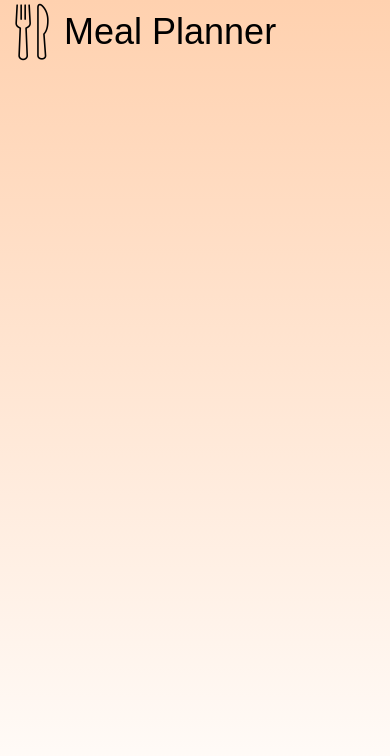
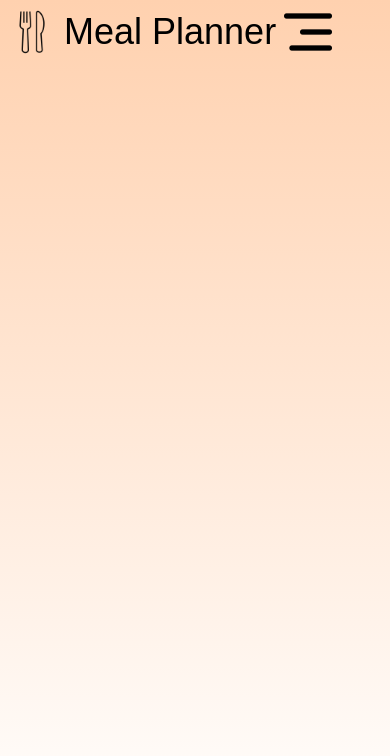
Before and after one commit to MatthewHilliard/Grub-Gallery, a React (Vite) app in the folder code/client/: page / in a window 390 px wide. Shown: the top 756 px of the page. Built offline with nearby package versions, Linux system fonts and the light colour scheme; a web font is replaced by a local one.

Commit message:
Imported hamburger menu

```diff
--- a/code/client/src/NavBar.jsx
+++ b/code/client/src/NavBar.jsx
@@ -1,14 +1,18 @@
 import logo from './assets/forkandknife.png'
+import menu_bar from './assets/menu_bar.png'
 
 function NavBar(){
     return(
-        <div class="flex flex-row">
-            <div class="basis-1/8">
-                <img class='h-16' src={logo}/>
+        <div class="flex flex-row mx-auto my-auto overflow-hidden">
+            <div class="">
+                <img class='h-16 py-2 px-2' src={logo}/>
             </div>
-            <div class="basis-1/8 py-3 text-4xl font-light">
+            <div class="py-3 text-4xl font-light">
                 <h1>Meal Planner</h1>
             </div>
+            <button class=''>
+                <img class='h-16' src={menu_bar}/>
+            </button>
         </div>
     )
 }
```
Also changed, not shown: code/client/src/assets/menu_bar.png (added).
